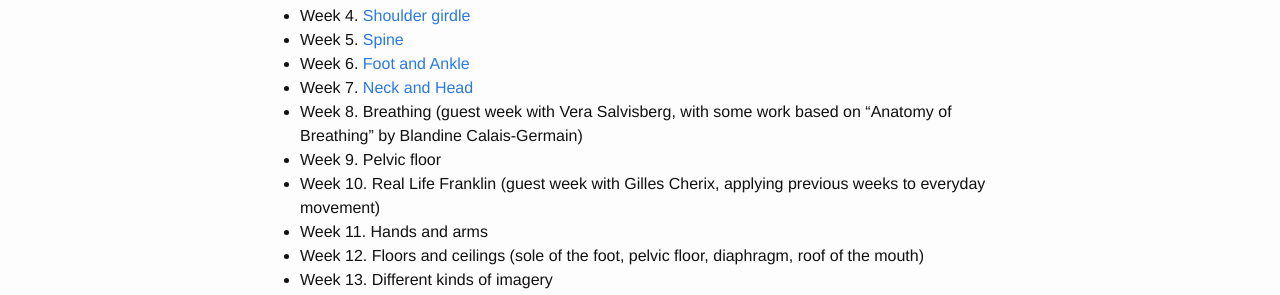
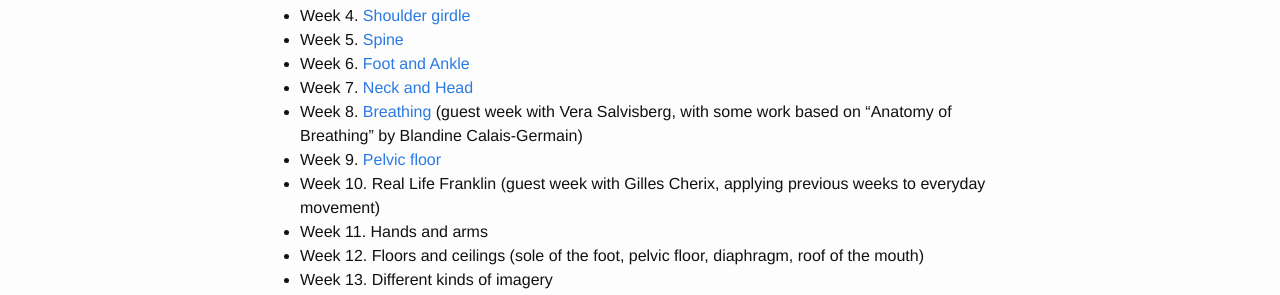
Before and after one commit to gregdyke/gregdyke.github.io, a Jekyll site: the page built from _posts/2016-06-02-100-days-of-franklin.md, in a window 1280 px wide. Shown: the part 1129-1424 px from the top of the page. Built offline with Jekyll 4.4.1, drawn with Linux system fonts in a browser that asks for light colours; part of the change alters nothing that is shown.

```diff
--- a/_posts/2016-06-02-100-days-of-franklin.md
+++ b/_posts/2016-06-02-100-days-of-franklin.md
@@ -26,8 +26,8 @@ The schedule for the upcoming weeks is something like
   * Week 5. [Spine](/2016/07/02/100-days-of-franklin-week-5.html)
   * Week 6. [Foot and Ankle](/2016/07/02/100-days-of-franklin-week-6.html)
   * Week 7. [Neck and Head](/2016/07/16/100-days-of-franklin-week-7.html)
-  * Week 8. Breathing (guest week with Vera Salvisberg, with some work based on  “Anatomy of Breathing” by Blandine Calais-Germain)
-  * Week 9. Pelvic floor
+  * Week 8. [Breathing](/2016/07/23/100-days-of-franklin-week-8.html) (guest week with Vera Salvisberg, with some work based on  “Anatomy of Breathing” by Blandine Calais-Germain)
+  * Week 9. [Pelvic floor](/2016/07/31/100-days-of-franklin-week-9.html)
   * Week 10. Real Life Franklin (guest week with Gilles Cherix, applying previous weeks to everyday movement)
   * Week 11. Hands and arms
   * Week 12. Floors and ceilings (sole of the foot, pelvic floor, diaphragm, roof of the mouth)
```
